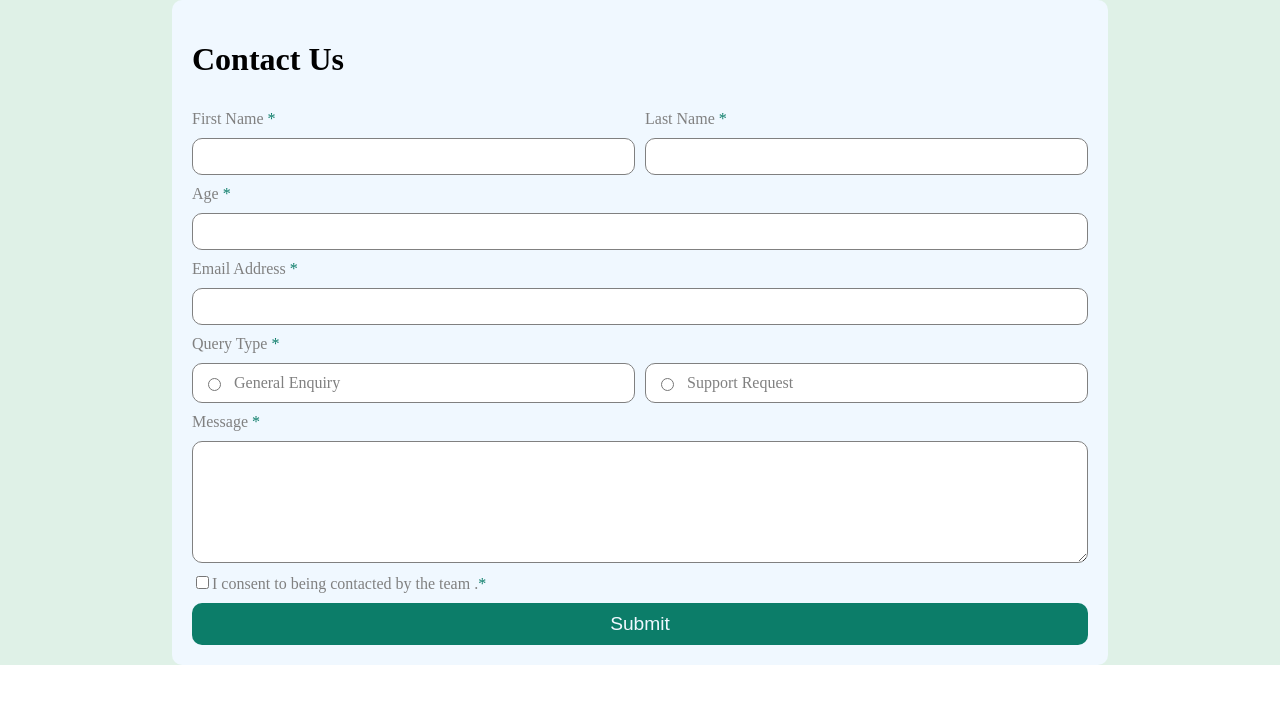
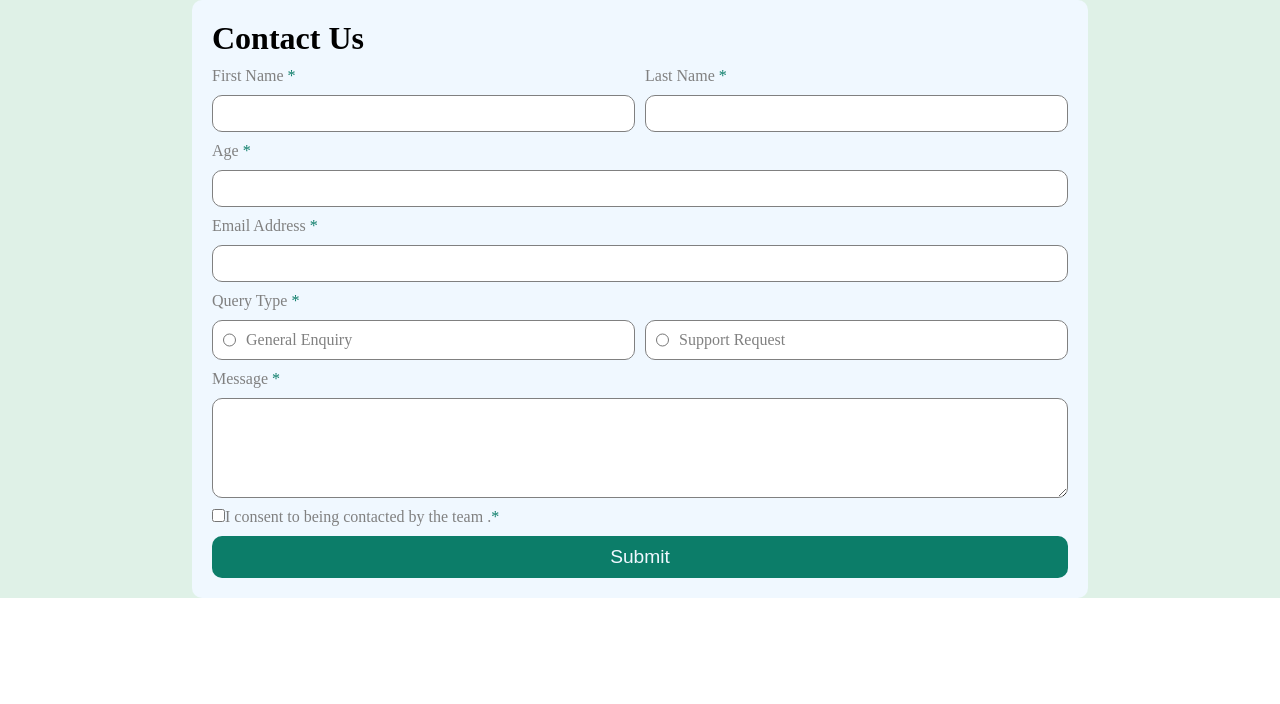
Before and after one commit to nohasalim/Contact-Form, a React (Vite) app: page / in a window 1280 px wide. Shown: the top 704 px of the page. Built offline with nearby package versions, Linux system fonts and the light colour scheme.

Commit message:
Refactor CSS to remove fixed dimensions
Removed height and width styles from html and body.

```diff
--- a/src/index.css
+++ b/src/index.css
@@ -1,13 +1,6 @@
-html{
-  width: 100%;
-  height: 100vh;
+
+*{
+  margin: 0;
+  padding:0;
+  box-sizing:border-box;
 }
-body{
-  margin: 0;
-  width: 100%;
-  height: 100vh;
-}
-#root{
-  width: 100%;
-  height: 100%;
-}
```
